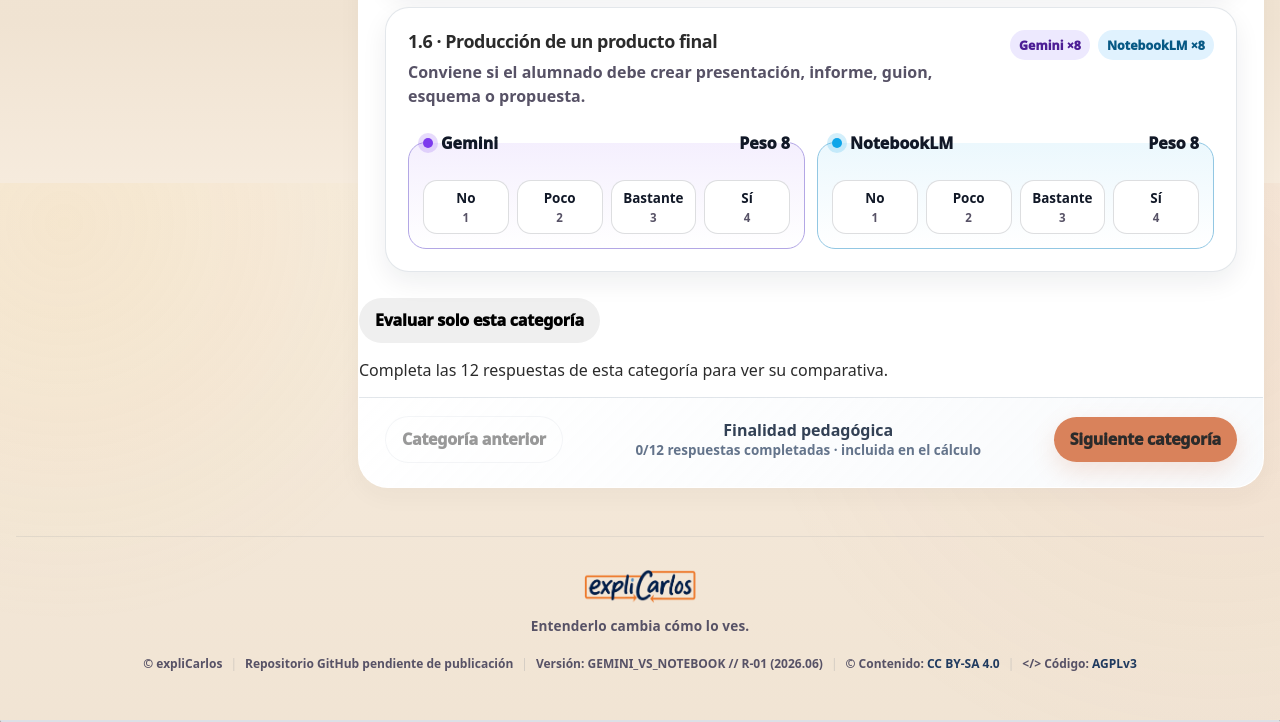
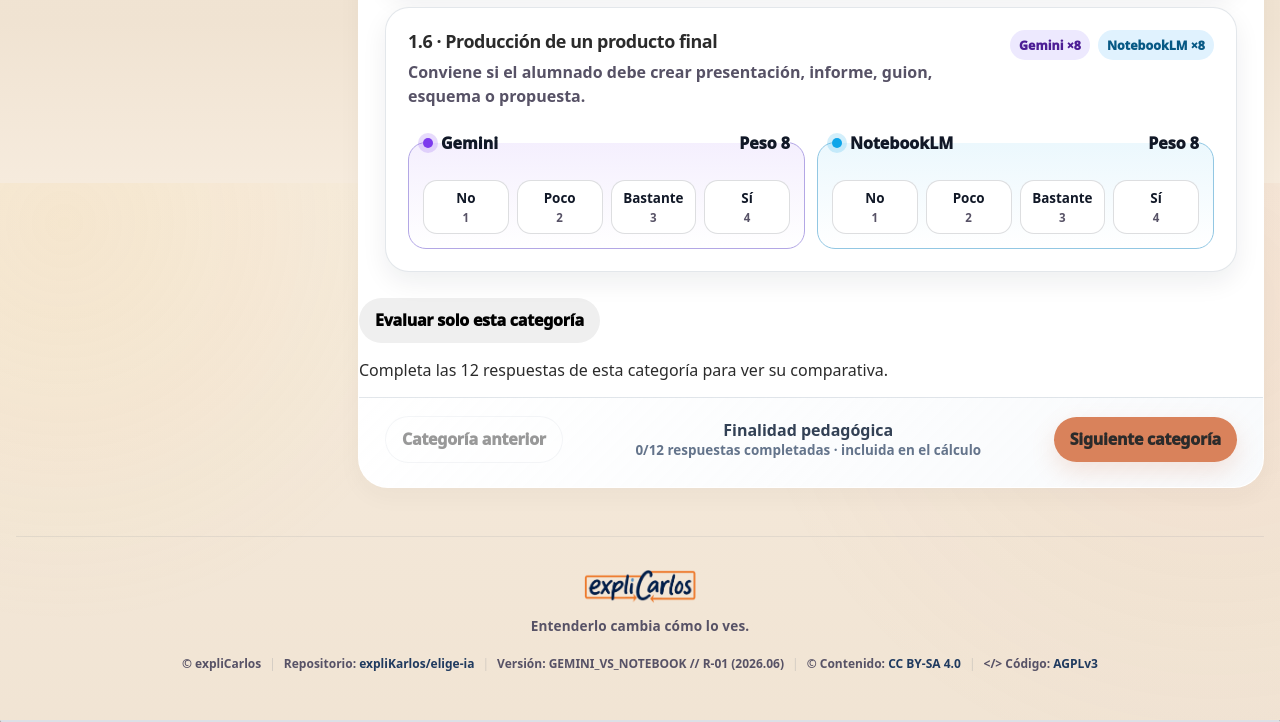
Before and after one commit to expliKarlos/elige-ia, a website with bundled scripts: page index.html in a window 1280 px wide. Shown: the part 2217-2939 px from the top of the page. Built offline with nearby package versions, Linux system fonts and the light colour scheme.

Commit message:
fix: link repository from both footers

```diff
--- a/index.html
+++ b/index.html
@@ -113,7 +113,7 @@
       <div class="footer-meta-line">
         <span>&copy; expliCarlos</span>
         <span class="footer-meta-sep">|</span>
-        <span>Repositorio GitHub pendiente de publicación</span>
+        <span>Repositorio: <a href="https://github.com/expliKarlos/elige-ia" target="_blank" rel="noopener" class="footer-meta-link">expliKarlos/elige-ia</a></span>
         <span class="footer-meta-sep">|</span>
         <span>Versión: GEMINI_VS_NOTEBOOK // R-01 (2026.06)</span>
         <span class="footer-meta-sep">|</span>
```
Also changed, not shown: index-reducida.html (+1 -0 lines), tests/modular-app.test.mjs (+11 -0 lines).
